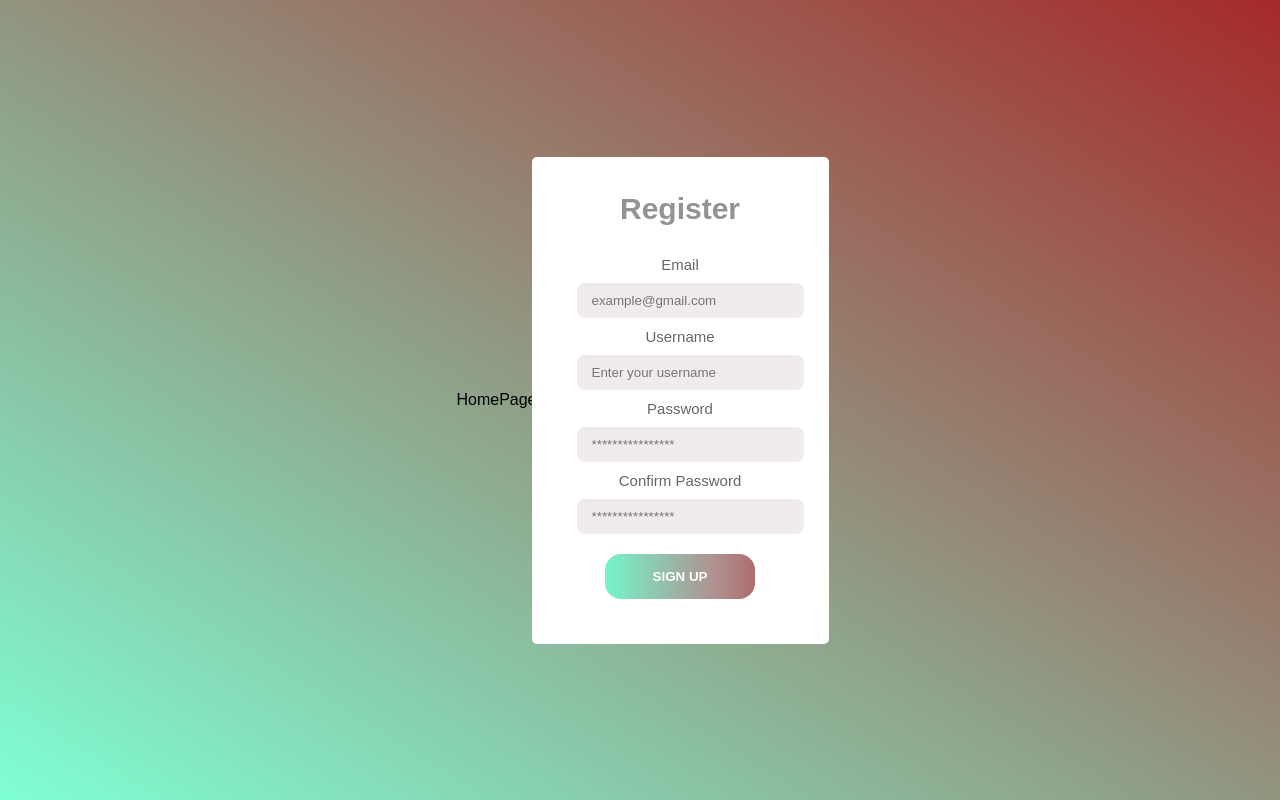
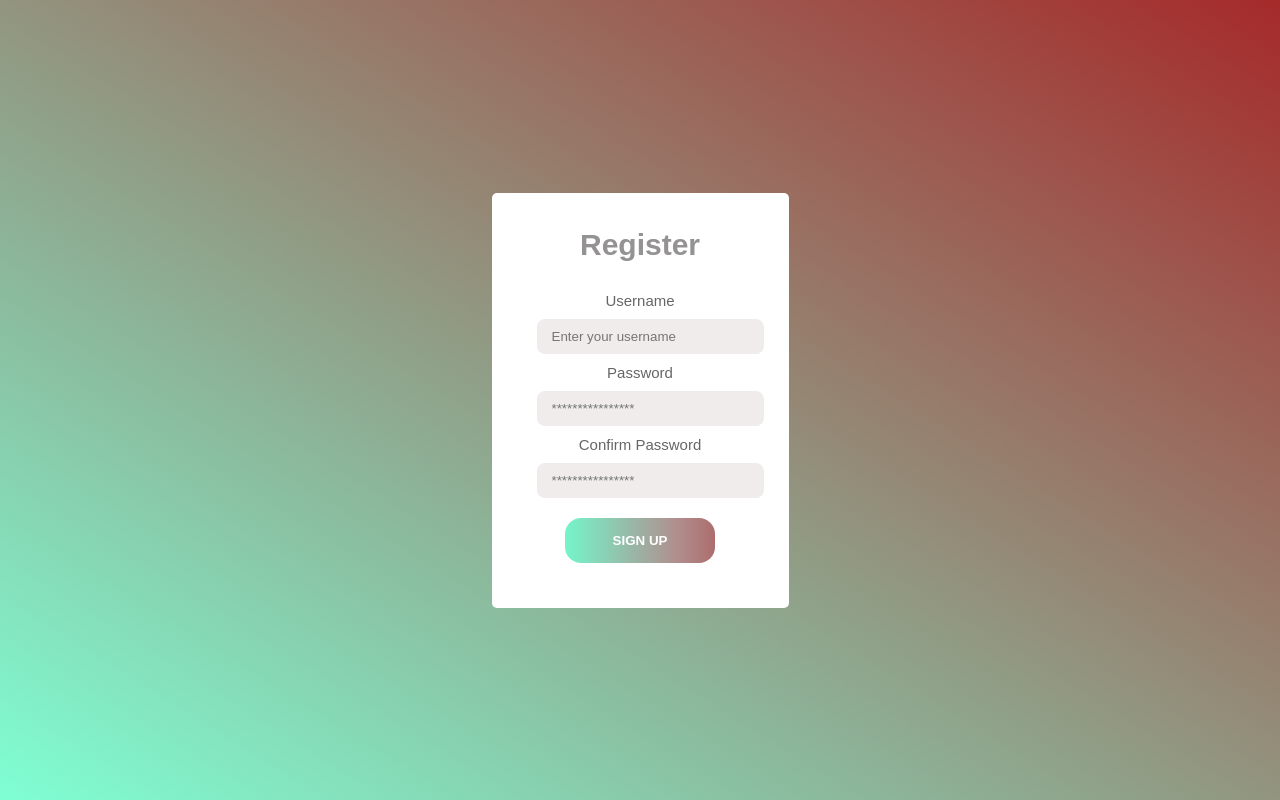
Before and after one commit to justkenpham/sentiment-analysis, a React (Create React App) app in the folder client/: page /register in a window 1280 px wide. Built offline with nearby package versions, Linux system fonts and the light colour scheme.

Commit message:
Login/Register Function

```diff
--- a/client/src/app/App.js
+++ b/client/src/app/App.js
@@ -1,56 +1,12 @@
 import "./App.css";
-import Header from "./components/Header";
 import MainRoute from "./routes/MainRoute";
 import React, { useState } from "react";
-import LoginForm from "./components/LoginForm";
-import RegisterForm from "./components/Register/RegisterForm";
 
 function App() {
-  const adminUser = {
-    email: "1@1.com",
-    password: "123",
-  };
-
-  const [user, setUser] = useState({ name: "", email: "" });
-  const [error, setError] = useState("");
-
-  const Login = (details) => {
-    console.log(details);
-
-    if (
-      details.email == adminUser.email &&
-      details.password == adminUser.password
-    ) {
-      console.log("Logged in");
-      setUser({
-        name: details.name,
-        email: details.email,
-      });
-    } else {
-      setError("Details don't match!");
-    }
-  };
-
-  const Logout = () => {
-    setUser({ name: "", email: "" });
-  };
 
   return (
     <div className="App">
-      {/* <Header /> */}
       <MainRoute />
-      {user.email != "" ? (
-        <div className="welcome">
-          <h1>Successfully logged in</h1>
-          <h2>
-            User name: <span>{user.name}</span>
-          </h2>
-          <button onClick={Logout}>Logout</button>
-        </div>
-      ) : (
-        // <LoginForm Login={Login} error={error} />
-        <RegisterForm />
-      )}
     </div>
   );
 }
--- a/client/src/app/components/LoginForm.css
+++ b/client/src/app/components/LoginForm.css
@@ -116,3 +116,6 @@ form .form-inner input[type="submit"]:hover,
     color:#A52A2A;
     font-weight: 700;
 }
+.error{
+    color: red;
+}
--- a/client/src/app/components/LoginForm.js
+++ b/client/src/app/components/LoginForm.js
@@ -1,7 +1,30 @@
 import React, { useState } from "react";
 import "./LoginForm.css";
-function LoginForm({ Login, error }) {
+function LoginForm(props) {
+  const adminUser = {
+    name: "phong",
+    password: "123"
+  };
   const [details, setDetails] = useState({ name: "", password: "" });
+  const [user, setUser] = useState({ name: "", password: "" });
+  const [error, setError] = useState("");
+
+  const Login = (details) => {
+    if (
+      details.name == adminUser.name &&
+      details.password == adminUser.password
+    ) {
+      setUser({
+        name: details.name,
+        password: details.password,
+      });
+    } else {
+      setError("Incorrect username or password");
+    }
+  }
+  const Logout = () => {
+    setUser({ name: "", password: "" });
+  };
 
   const submitHandler = (e) => {
     e.preventDefault();
@@ -13,7 +36,7 @@ function LoginForm({ Login, error }) {
     <form onSubmit={submitHandler}>
       <div className="form-inner">
         <h2>Login</h2>
-        {error != "" ? <div className="error">{error}</div> : ""}
+        {error != "" ? <p className="error">{error}</p> : ""}
         <div className="form-group">
           <label htmlFor="name">Username</label>
           <input
@@ -25,16 +48,6 @@ function LoginForm({ Login, error }) {
             placeholder="Please enter your username"
           />
         </div>
-        {/* <div className="form-group">
-          <label htmlFor="email">Email:</label>
-          <input
-            type="email"
-            name="email"
-            id="email"
-            onChange={(e) => setDetails({ ...details, email: e.target.value })}
-            value={details.email}
-          />
-        </div> */}
         <div className="form-group">
           <label htmlFor="password">Password</label>
           <input
@@ -49,7 +62,9 @@ function LoginForm({ Login, error }) {
           />
         </div>
         <input type="submit" value="LOGIN" />
-        <input type="submit" value="SIGN UP" />
+      </div>
+      <div>
+        {user.name != "" ? props.history.push("/product-list") : null}
       </div>
     </form>
   );
--- a/client/src/app/components/Register/RegisterForm.js
+++ b/client/src/app/components/Register/RegisterForm.js
@@ -1,27 +1,73 @@
-import React from 'react';
+import React, { useState } from 'react';
 
 export default function RegisterForm() {
+    const adminUser = {
+        name: "phong",
+        password: "123"
+    };
+    const [details, setDetails] = useState({ name: "", password: "", confirmPass: "" });
+    const [user, setUser] = useState({ name: "", password: "" });
+    const [error, setError] = useState("");
+
+    const Signup = (details) => {
+        if (
+            details.name != adminUser.name &&
+            details.password == details.confirmPass
+        ) {
+            setUser({
+                name: details.name,
+                password: details.password,
+            });
+        } else {
+            setError("Already have this account or check the password again");
+        }
+    }
+
+    const submitHandler = (e) => {
+        e.preventDefault();
+
+        Signup(details);
+    };
+
     return (
-        <form>
+        <form onSubmit={submitHandler}>
             <div className="form-inner">
                 <h2>Register</h2>
-                <div className="form-group">
-                    <label>Email</label>
-                    <input placeholder="example@gmail.com" />
-                </div>
+                {error != "" ? <p className="error">{error}</p> : null}
                 <div className="form-group">
                     <label>Username</label>
-                    <input placeholder="Enter your username" />
+                    <input
+                        type="text"
+                        name="name"
+                        id="name"
+                        onChange={(e) => setDetails({ ...details, name: e.target.value })}
+                        value={details.name}
+                        placeholder="Enter your username" />
                 </div>
                 <div className="form-group">
                     <label>Password</label>
-                    <input placeholder="****************" />
+                    <input
+                        type="password"
+                        name="password"
+                        id="password"
+                        onChange={(e) => setDetails({ ...details, password: e.target.value })}
+                        value={details.password}
+                        placeholder="****************" />
                 </div>
                 <div className="form-group">
                     <label>Confirm Password</label>
-                    <input placeholder="****************" />
+                    <input
+                        type="password"
+                        name="password"
+                        id="password"
+                        onChange={(e) => setDetails({ ...details, confirmPass: e.target.value })}
+                        value={details.confirmPass}
+                        placeholder="****************" />
                 </div>
                 <input type="submit" value="SIGN UP" />
+            </div>
+            <div>
+                {user.name != "" ? (console.log("Sign up successfully")) : null}
             </div>
         </form>
     )
--- a/client/src/app/pages/ProductList/index.js
+++ b/client/src/app/pages/ProductList/index.js
@@ -1,19 +1,19 @@
 import React, { useEffect } from 'react';
 import { exampleProduct } from '../../constants/Product';
-import { getAllProducts } from '../../services/Product';
+// import { getAllProducts } from '../../services/Product';
 
 import "./index.css"
 
 const ProductList = props => {
-    let numberOfProducts = [1,2,3,4,5,6,7,8,9];
+    let numberOfProducts = [1, 2, 3, 4, 5, 6, 7, 8, 9];
 
     const onViewProduct = () => {
 
     }
 
-    useEffect(() => getAllProducts(),[])
+    // useEffect(() => getAllProducts(),[])
 
-    return(
+    return (
         <div className="pl-container">
             <div className="pl-filter">
                 <p>Filter</p>
@@ -40,7 +40,7 @@ const ProductList = props => {
                         <p>{exampleProduct.price}</p>
                         <p>{exampleProduct.rating}</p>
                     </div>
-                ) )}
+                ))}
             </section>
         </div>
     )
--- a/client/src/app/routes/MainRoute.js
+++ b/client/src/app/routes/MainRoute.js
@@ -5,14 +5,16 @@ import ProductDetail from '../pages/ProductDetail'
 import HomePage from '../pages/HomePage'
 import ProductList from "../pages/ProductList";
 import LoginForm from "../components/LoginForm";
+import RegisterForm from "../components/Register/RegisterForm";
 
 const MainRoute = () => {
-    return(
+    return (
         <Router>
             <Switch>
                 <Route path="/product-detail" component={ProductDetail} />
-                <Route path="/product-list" component={ProductList}/>
-                <Route path="/login" component={LoginForm}/>
+                <Route path="/product-list" component={ProductList} />
+                <Route path="/login" component={LoginForm} />
+                <Route path="/register" component={RegisterForm} />
                 <Route path="/" component={HomePage} />
             </Switch>
         </Router>
```
Lines whose indentation alone changed are shown as unchanged.
